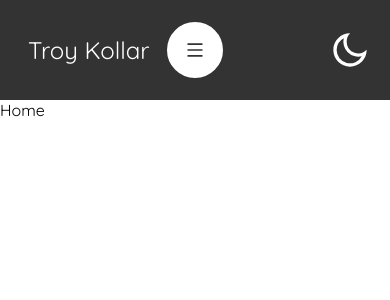
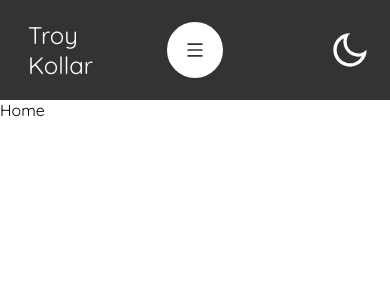
Before and after one commit to troykollar/troykollar.github.io, a Next.js app: page / in a window 390 px wide. Shown: the top 300 px of the page. Built offline with nearby package versions, Linux system fonts and the light colour scheme.

Commit message:
Fix styles so name doesn't crowd navbar on mobile

```diff
--- a/styles/Nav/Name.module.scss
+++ b/styles/Nav/Name.module.scss
@@ -1,6 +1,8 @@
 .name {
   font-size: 24px;
   background-color: #333;
+  max-width: 25%;
+  text-align: center;
   color: white;
   padding: 8px;
   border-radius: 8px;
```
